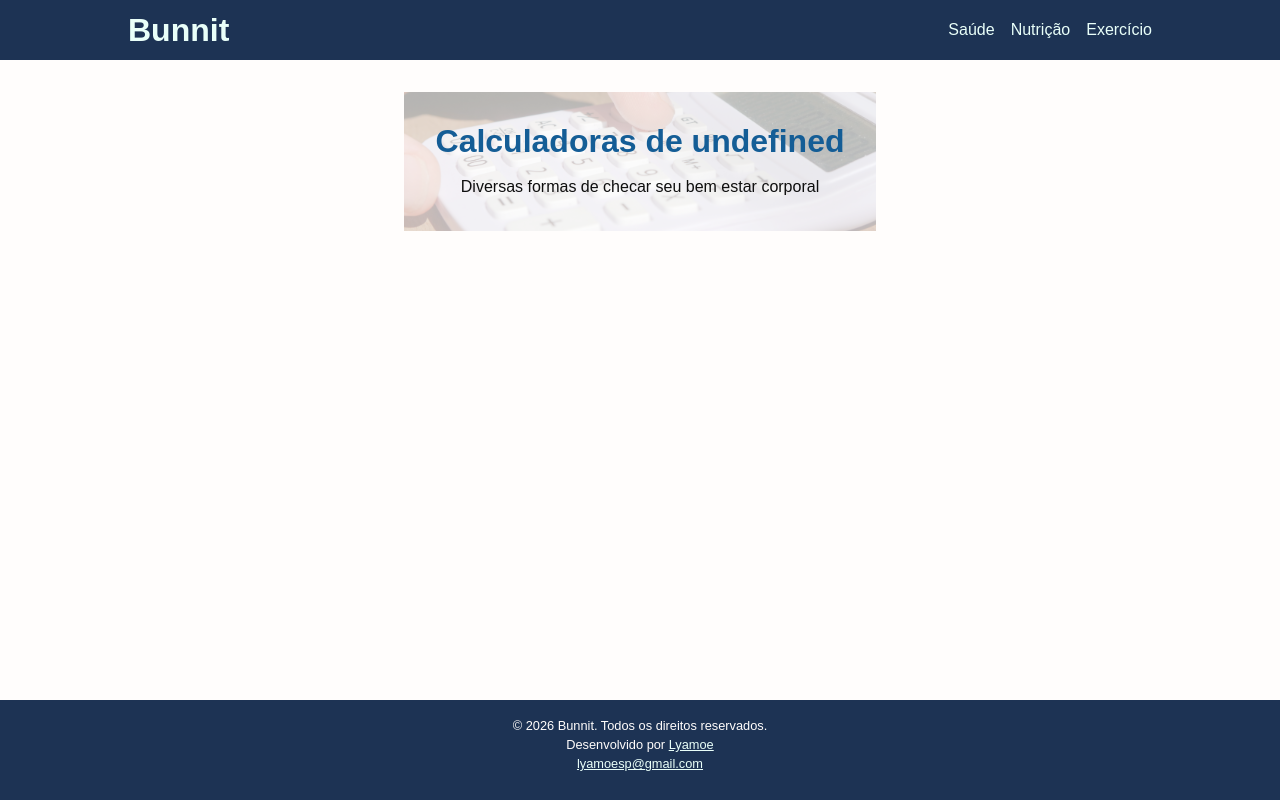
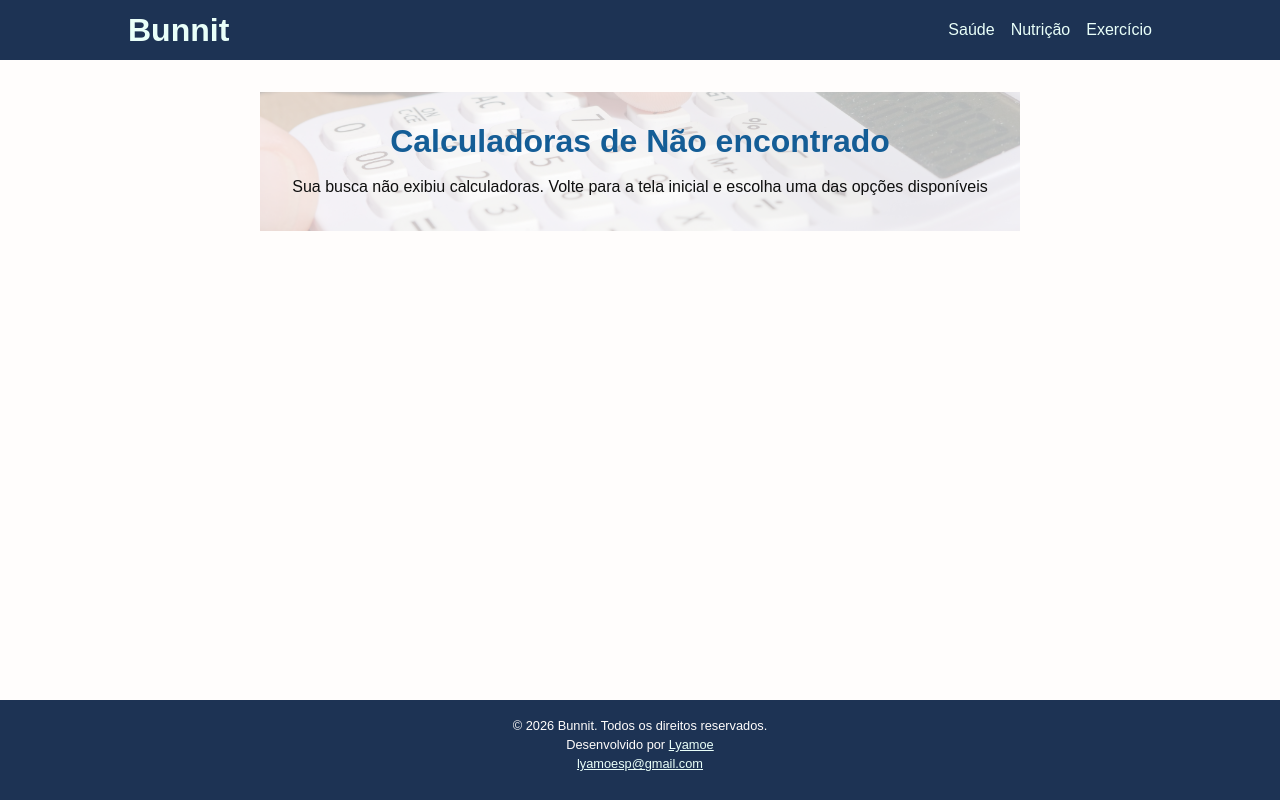
Before and after one commit to Lyamoe/Burn-it, a website: page pages/categoryDisplay.html in a window 1280 px wide. Drawn offline with Linux system fonts and the light colour scheme.

Commit message:
refactor: change the subtitle of category display

```diff
--- a/pages/categoryDisplay.html
+++ b/pages/categoryDisplay.html
@@ -62,7 +62,7 @@
 			<div class="hero">
 				<h1 class="hero__title">Carregando</h1>
 				<p class="hero__subtitle">
-					Diversas formas de checar seu bem estar corporal
+					Em breve você terá acesso à nossas calculadoras
 				</p>
 			</div>
 
--- a/scripts/categories/catController.js
+++ b/scripts/categories/catController.js
@@ -3,6 +3,7 @@ import { CalculatorConfigs } from "../calculator/calcConfig.js";
 export function initCatController() {
 	const calcBox = document.querySelector(".link-box");
 	const pageTitle = document.querySelector(".hero__title");
+	const pageDesc = document.querySelector(".hero__subtitle");
 
 	if (!calcBox || !pageTitle) {
 		console.error(
@@ -16,8 +17,9 @@ export function initCatController() {
 
 	changeNavActive(currentCat);
 
-	const catName = getCatNamePtBr(currentCat);
+	const [catName, catDesc] = getCatInfoPtBt(currentCat);
 	pageTitle.innerText = `Calculadoras de ${catName}`;
+	pageDesc.innerText = catDesc;
 
 	Object.entries(CalculatorConfigs).forEach(([key, calculator]) => {
 		console.log(calculator.category + " and " + currentCat);
@@ -49,7 +51,7 @@ export function changeNavActive(cat) {
 		return;
 	}
 
-	const catNamePtBr = getCatNamePtBr(cat);
+	const catNamePtBr = getCatInfoPtBt(cat);
 
 	headerLinks.forEach((linkDOM) => {
 		if (linkDOM.innerText === catNamePtBr) {
@@ -64,22 +66,28 @@ export function changeNavActive(cat) {
 	return catNamePtBr;
 }
 
-function getCatNamePtBr(cat) {
+function getCatInfoPtBt(cat) {
 	let catNamePtBr;
+	let catDescPtBr;
 
 	switch (cat) {
 		case "health":
 			catNamePtBr = "Saúde";
+			catDescPtBr = "Calculadoras planejadas para calcular como seu corpo afeta sua saúde";
 			break;
 		case "nutrition":
 			catNamePtBr = "Nutrição";
+			catDescPtBr = "Descubra como seus habitos alimentares podem melhorar seu bem-estar";
 			break;
 		case "workout":
 			catNamePtBr = "Exercício";
+			catDescPtBr = "Obtenha informações sobre seu treino e outros exercícios";
 			break;
 		default:
+			catNamePtBr = "Não encontrado"
+			catDescPtBr = "Sua busca não exibiu calculadoras. Volte para a tela inicial e escolha uma das opções disponíveis"
 			break;
 	}
 
-	return catNamePtBr;
+	return [catNamePtBr, catDescPtBr];
 }
```
Also changed, not shown: docs/changelog.md.
